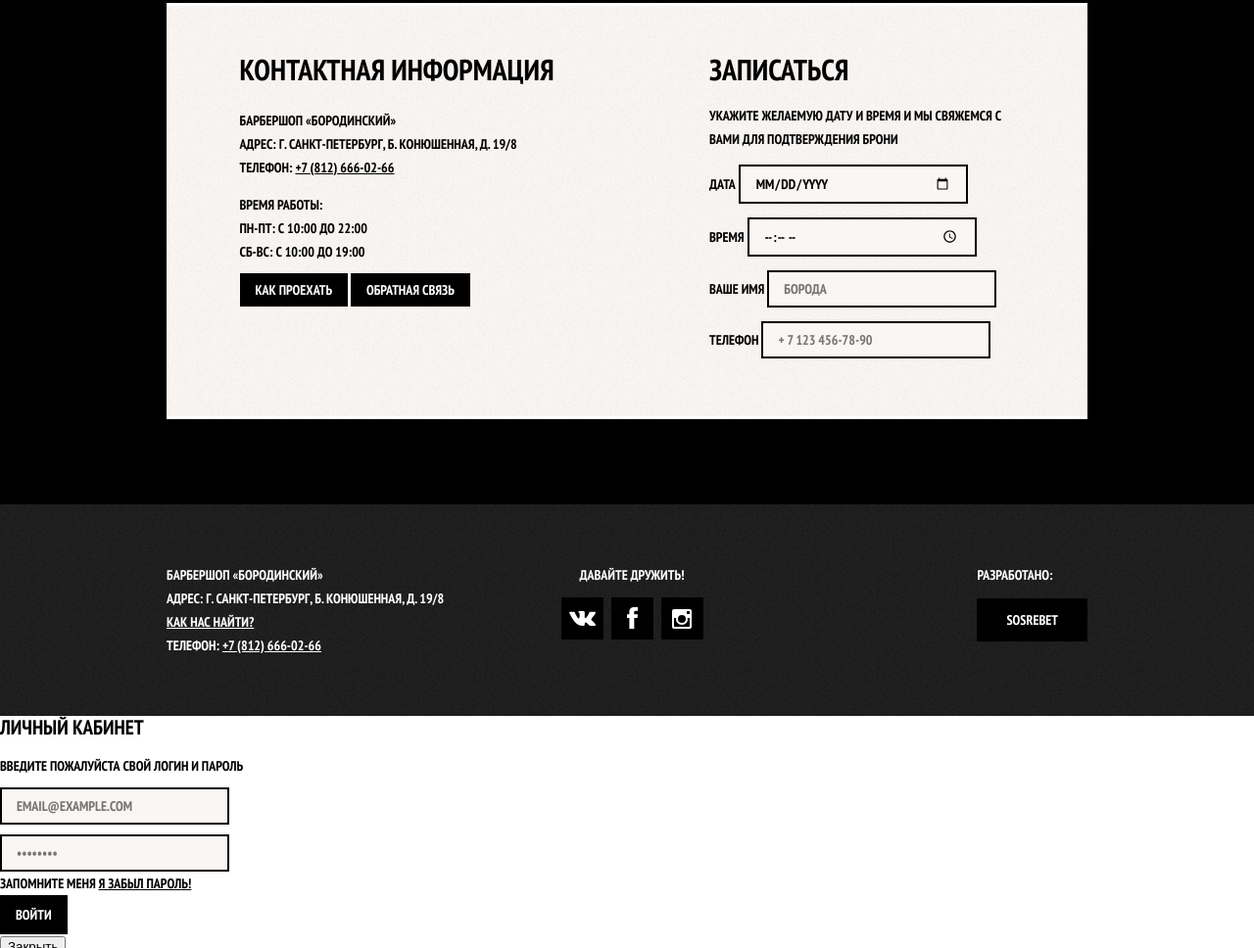
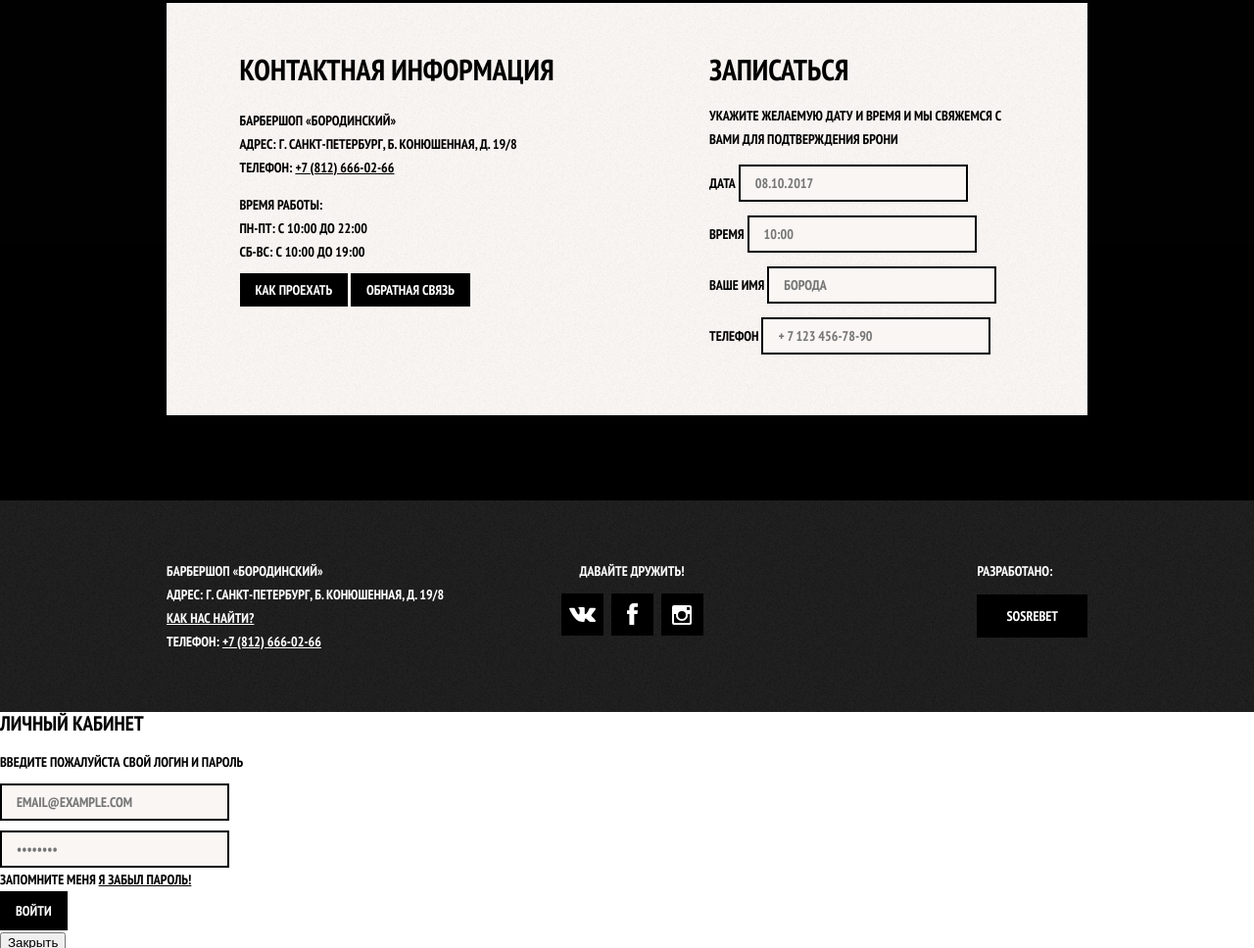
Before and after one commit to SOSREBET/barbershop, a plain HTML site: page index.html in a window 1280 px wide. Shown: the part 1028-1996 px from the top of the page at 98% size. Drawn offline with Linux system fonts and the light colour scheme.

Commit message:
Fixed bugs found with HTML Validator

```diff
--- a/index.html
+++ b/index.html
@@ -118,13 +118,13 @@
                 <form action="/" class="appointment-form">
                     <p class="appointment-item">
                         <label for="appointment-date">Дата</label>
-                        <input type="date" name="date" id="appointment-date" placeholder="08.10.2017">
+                        <input type="text" name="date" id="appointment-date" placeholder="08.10.2017">
                     </p>
                     <p class="appointment-item">
                         <label for="appointment-time">Время</label>
-                        <input type="time" name="time" id="appointment-time" placeholder="10:00">
+                        <input type="text" name="time" id="appointment-time" placeholder="10:00">
                     </p>
-                    <div class="appointment-item">
+                    <p class="appointment-item">
                         <label for="appointment-name">Ваше имя</label>
                         <input type="text" name="name" id="appointment-name" placeholder="Борода">
                     </p>
@@ -143,9 +143,9 @@
             <section class="footer-contacts">
                 <h2 class="visually-hidden">Как нас найти</h2>
                 <p>
-                    Барбершоп «Бородинский»<br />
-                    Адрес: г. Санкт-Петербург, Б. Конюшенная, д. 19/8<br />
-                    <a href="blank.html">Как нас найти?</a><br />
+                    Барбершоп «Бородинский»<br>
+                    Адрес: г. Санкт-Петербург, Б. Конюшенная, д. 19/8<br>
+                    <a href="blank.html">Как нас найти?</a><br>
                     Телефон: <a href="tel:+78126660266">+7 (812) 666-02-66</a>
                 </p>
             </section>
```
Also changed, not shown: blank.html (+3 -3 lines), catalog.html (+10 -10 lines), product.html (+3 -3 lines).
